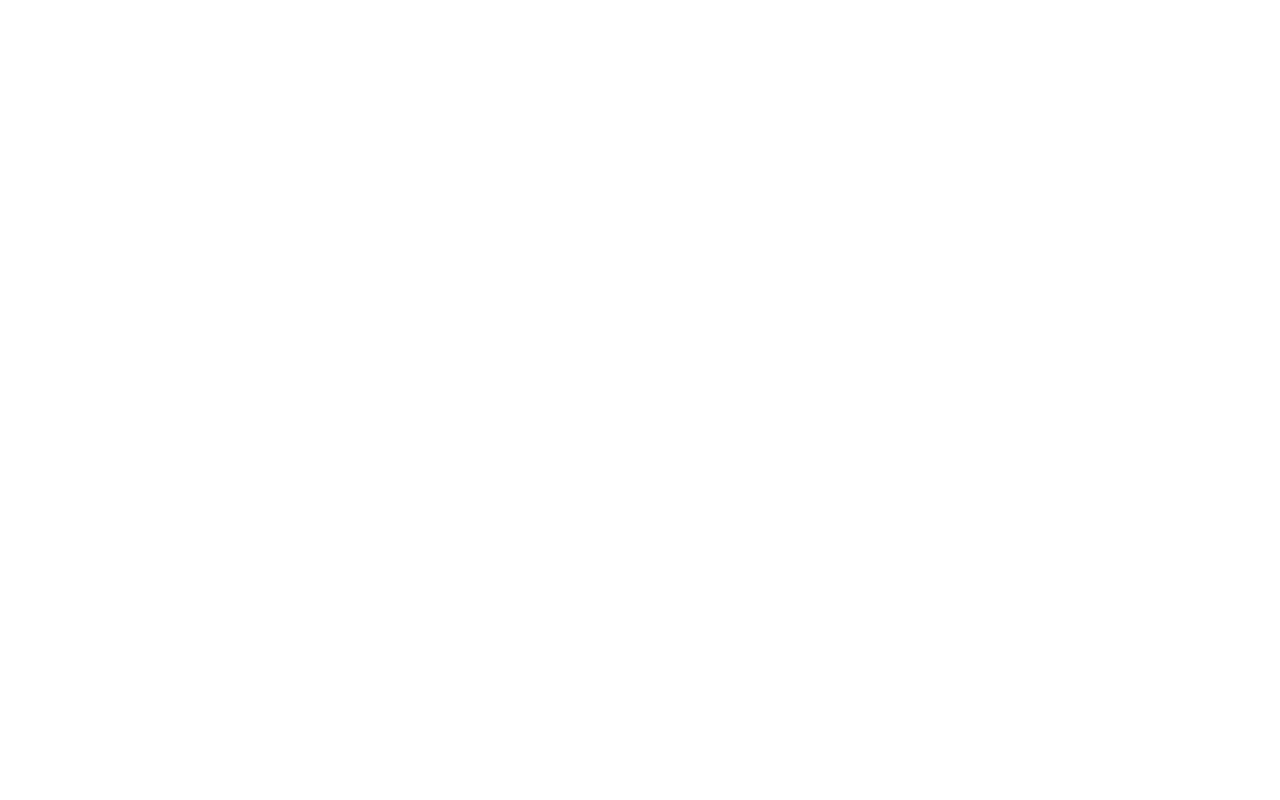
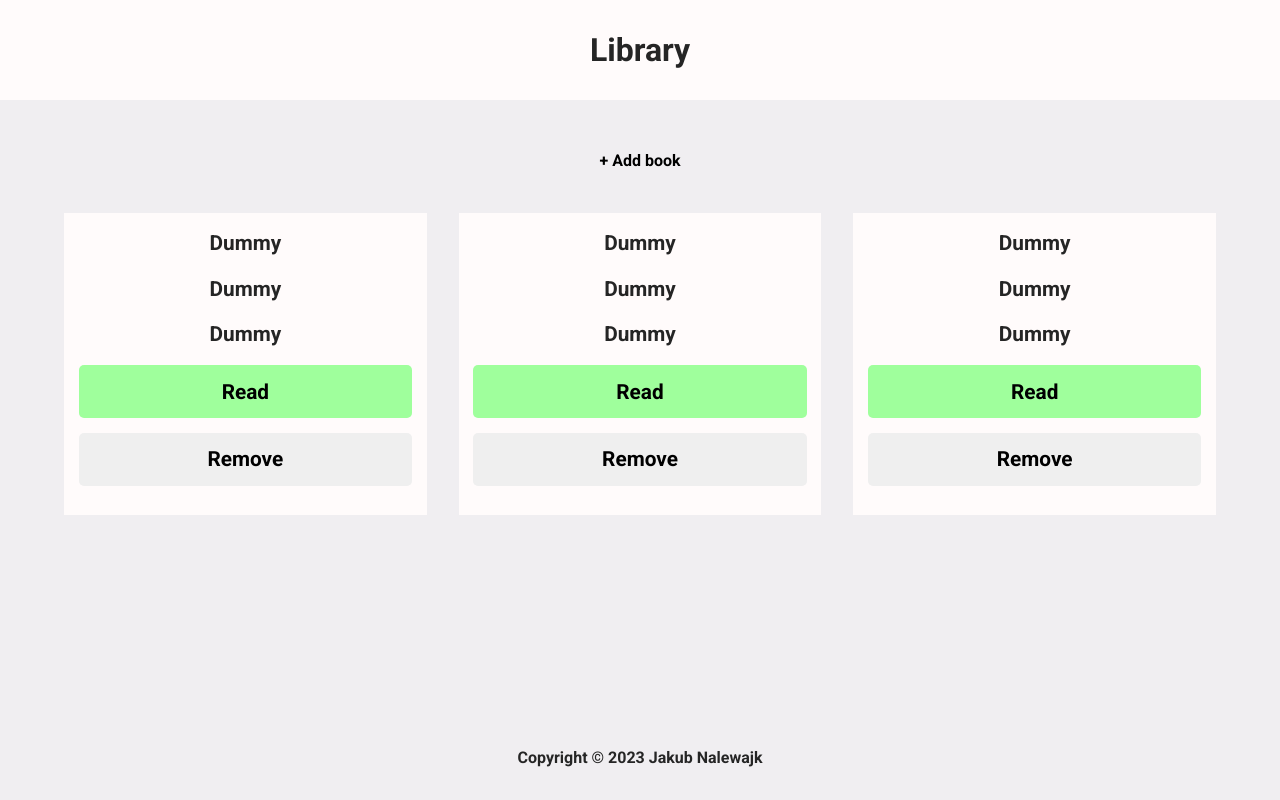
Before and after one commit to jaqubowsky/library-project, a plain HTML site: page index.html in a window 1280 px wide. Drawn offline with Linux system fonts and the light colour scheme.

Commit message:
Basic layout

```diff
--- a/index.html
+++ b/index.html
@@ -5,8 +5,55 @@
     <meta http-equiv="X-UA-Compatible" content="IE=edge" />
     <meta name="viewport" content="width=device-width, initial-scale=1.0" />
     <link rel="stylesheet" href="styles.css" />
-    <script src="script.js" defer></script>
     <title>Library</title>
   </head>
-  <body></body>
+  <body>
+    <header class="header">
+      <div class="container">
+        <h1 class="header-title">Library</h1>
+      </div>
+    </header>
+    <main class="main container">
+      <button class="btn btn-add">+ Add book</button>
+      <div class="book-grid-section">
+        <div class="book-card">
+          <p class="book-card-title" data-title>Dummy</p>
+          <p class="book-card-author" data-author>Dummy</p>
+          <p class="book-pages-read" data-pages-read>Dummy</p>
+          <div class="btn-group">
+            <button class="btn btn-read active">Read</button>
+            <button class="btn btn-remove">Remove</button>
+          </div>
+        </div>
+        <div class="book-card">
+          <p class="book-card-title" data-title>Dummy</p>
+          <p class="book-card-author" data-author>Dummy</p>
+          <p class="book-pages-read" data-pages-read>Dummy</p>
+          <div class="btn-group">
+            <button class="btn btn-read active">Read</button>
+            <button class="btn btn-remove">Remove</button>
+          </div>
+        </div>
+        <div class="book-card">
+          <p class="book-card-title" data-title>Dummy</p>
+          <p class="book-card-author" data-author>Dummy</p>
+          <p class="book-pages-read" data-pages-read>Dummy</p>
+          <div class="btn-group">
+            <button class="btn btn-read active">Read</button>
+            <button class="btn btn-remove">Remove</button>
+          </div>
+        </div>
+      </div>
+    </main>
+    <footer class="footer">
+      <p>
+        Copyright ©
+        <script>
+          document.write(new Date().getFullYear());
+        </script>
+        Jakub Nalewajk
+      </p>
+    </footer>
+    <script src="script.js" defer></script>
+  </body>
 </html>
--- a/script.js
+++ b/script.js
@@ -0,0 +1,5 @@
+let myLibrary = []
+
+function Book() {
+
+}
--- a/styles.css
+++ b/styles.css
@@ -1,7 +1,127 @@
+@import url("https://fonts.googleapis.com/css2?family=Roboto:wght@300;700&display=swap");
+
+:root {
+  --main-white: #fffbfb;
+  --main-grey: #f0eef1;
+  --light-green: #9fff9c;
+  --light-red: #ff9c9c;
+  --shadow: rgba(0, 0, 0, 0.16) 0px 1px 4px;
+}
+
 *,
 *::after,
 *::before {
   margin: 0;
   padding: 0;
   box-sizing: border-box;
+  font-family: "Roboto", sans-serif;
+  font-weight: 700;
 }
+
+/* MAIN LAYOUT */
+
+.container {
+  padding: 1.5em;
+  margin: 1em auto;
+}
+
+p {
+  line-height: 1.5;
+}
+
+html {
+  min-height: 100%;
+  position: relative;
+  padding-bottom: 60px;
+}
+
+body {
+  color: #252525;
+  background-color: var(--main-grey);
+  word-wrap: break-word;
+  text-align: center;
+}
+
+/* HEADER */
+
+.header {
+  height: 100px;
+  background-color: var(--main-white);
+  display: flex;
+  justify-content: center;
+  align-items: center;
+}
+
+/* BOOKS GRID */
+
+.book-grid-section {
+  display: grid;
+  grid-template-columns: repeat(auto-fit, minmax(300px, 1fr));
+  gap: 2em;
+  margin-top: 2em;
+}
+
+/* BOOK CARD */
+
+.book-card {
+  display: flex;
+  font-size: 1.3rem;
+  flex-direction: column;
+  text-align: center;
+  padding: 0.7em;
+  background-color: var(--main-white);
+}
+
+.book-card > *,
+.btn-read {
+  margin-bottom: 0.7em;
+}
+
+/* BUTTONS */
+
+.btn {
+  padding: 0.7em 2em;
+  border: none;
+  border-radius: 5px;
+  outline: none;
+  font-size: inherit;
+}
+
+.btn-add {
+  background-color: transparent;
+}
+
+.btn-read {
+  background-color: var(--light-red);
+}
+
+.btn-read.active {
+  background-color: var(--light-green);
+}
+
+/* BTN GROUP */
+
+.btn-group > * {
+  width: 100%;
+}
+
+/* FOOTER */
+
+.footer {
+  display: flex;
+  justify-content: center;
+  align-items: center;
+  position: absolute;
+  left: 0px;
+  bottom: 0px;
+  width: 100%;
+  padding: 30px 0;
+}
+
+/* MEDIA QUERIES */
+
+@media (min-width: 1200px) {
+  .container {
+    width: 1200px;
+  }
+}
```
Also changed, not shown: 1 other file.
